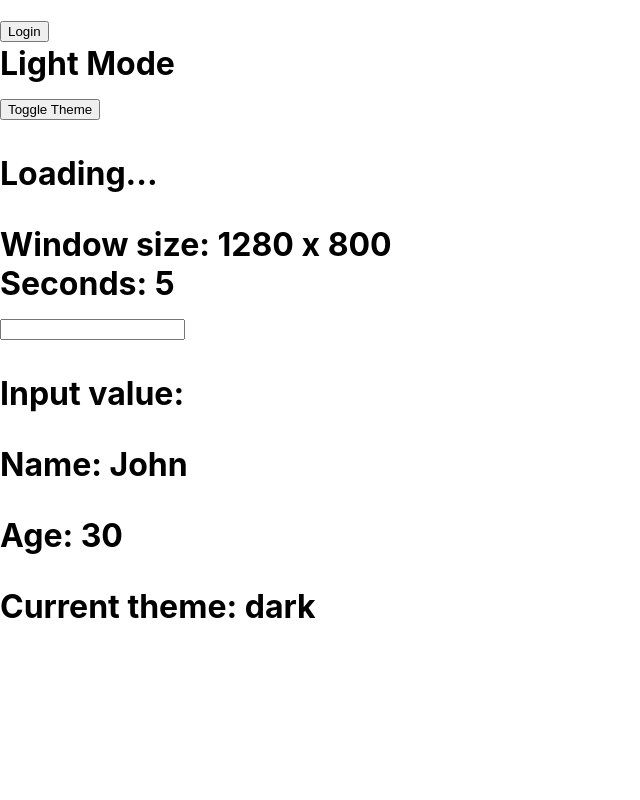
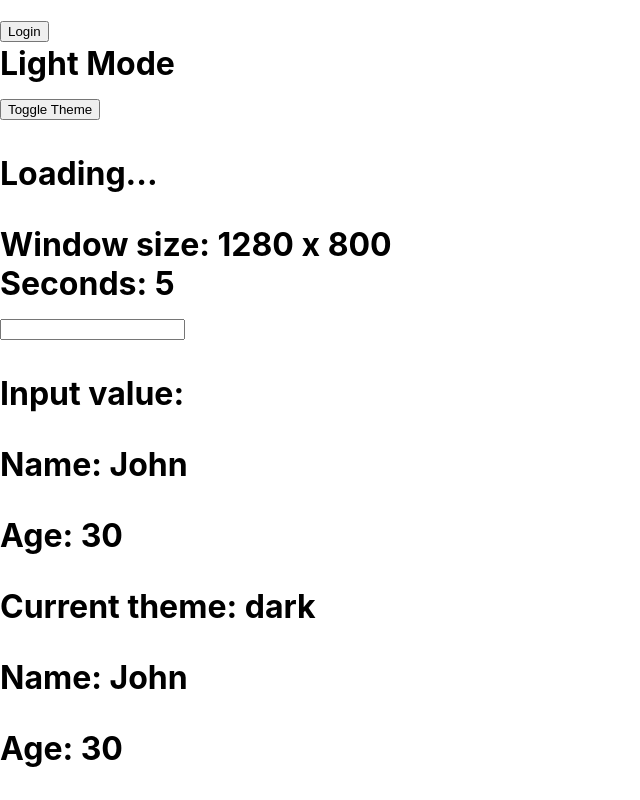
Before and after one commit to salinpaul94/60_DAY_PLAN_FOR_CROSS_PALTFORM_DEVELOPMENT, a React (Create React App) app in the folder test-roject/: page / in a window 1280 px wide. Shown: the part 1081-1881 px from the top of the page, without its empty margins (0-640 px from the left). Before the commit the page ends 1739 px from the top, so only its background shows below. Built offline with nearby package versions, Linux system fonts and the light colour scheme; no server answers.

Commit message:
createContext, Provider and useContext

```diff
--- a/test-roject/src/App.js
+++ b/test-roject/src/App.js
@@ -8,6 +8,7 @@ import AppContextApiTask6Example2 from './componentsDay5/AppContextTask6Example2
 import AppHooks from './componentsDay5/AppHooks';
 import AppTask10Example1 from './componentsDay5/AppTask10Example1';
 import AppTask10Example2 from './componentsDay5/AppTask10Example2';
+import AppContextApiTask11Example1 from './componentsDay5/ContextApiTask11Example1';
 import Counter from './componentsDay5/Counter'
 import CounterUseEffectTask3 from './componentsDay5/CounterUseEffectTask3';
 import DataFetcherUseEffect from './componentsDay5/DataFetcherUseEffect';
@@ -41,6 +42,7 @@ const element = (
     <TextInputTask9Exaple2/>
     <AppTask10Example1/>
     <AppTask10Example2/>
+    <AppContextApiTask11Example1/>
   </h1>
 )
 
--- /dev/null
+++ b/test-roject/src/componentsDay5/ContextApiTask11Example1.js
@@ -0,0 +1,34 @@
+import React, { createContext, useContext } from 'react';
+
+const UserContext = createContext();
+
+function AppContextApiTask11Example1() {
+  const user = { name: 'John', age: 30 };
+
+  return (
+    <UserContext.Provider value={user}>
+      <Parent />
+    </UserContext.Provider>
+  );
+}
+
+function Parent() {
+  return <Child />;
+}
+
+function Child() {
+  return <GrandChild />;
+}
+
+function GrandChild() {
+  const user = useContext(UserContext);
+
+  return (
+    <div>
+      <p>Name: {user.name}</p>
+      <p>Age: {user.age}</p>
+    </div>
+  );
+}
+
+export default AppContextApiTask11Example1;
```
